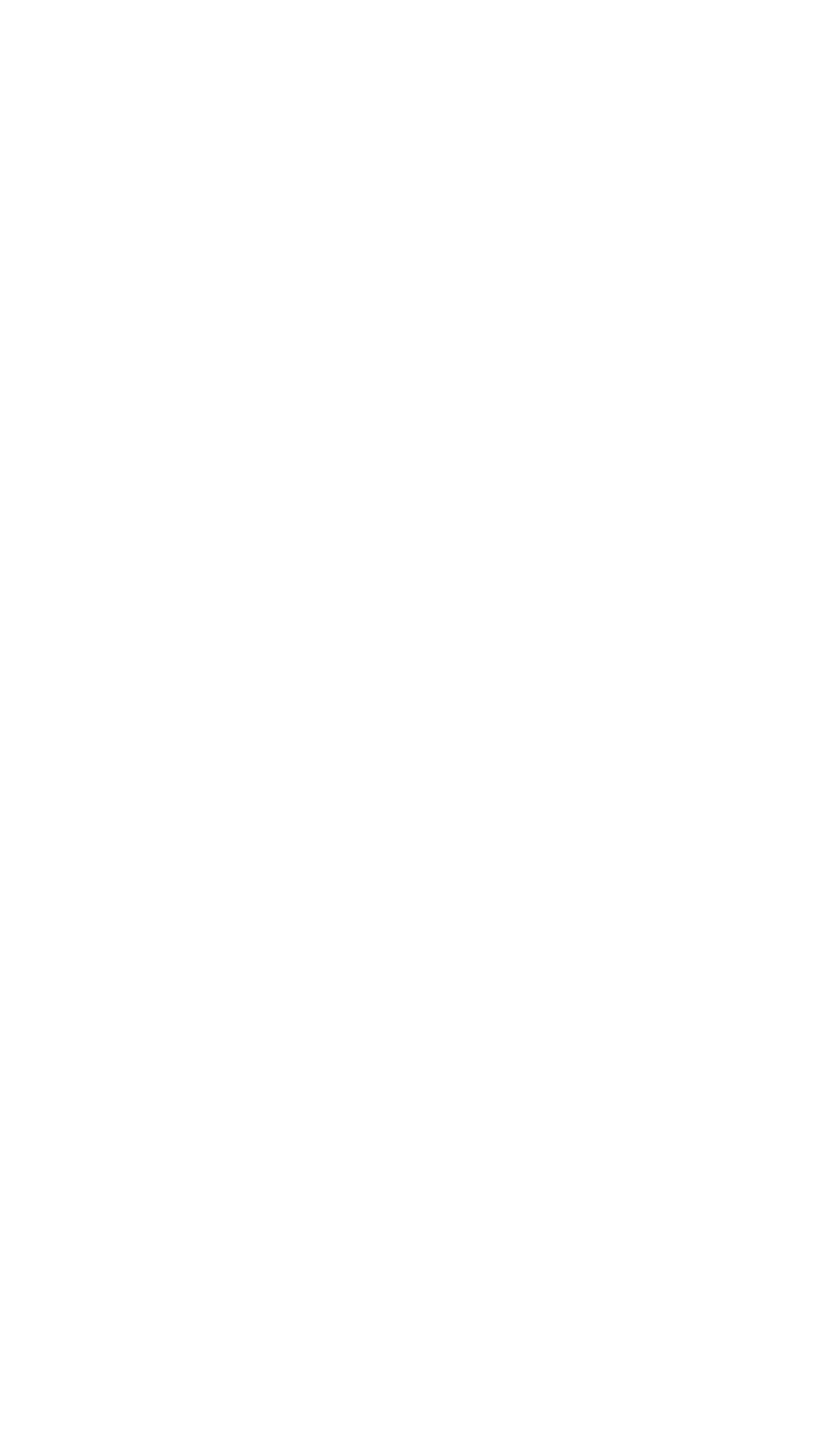
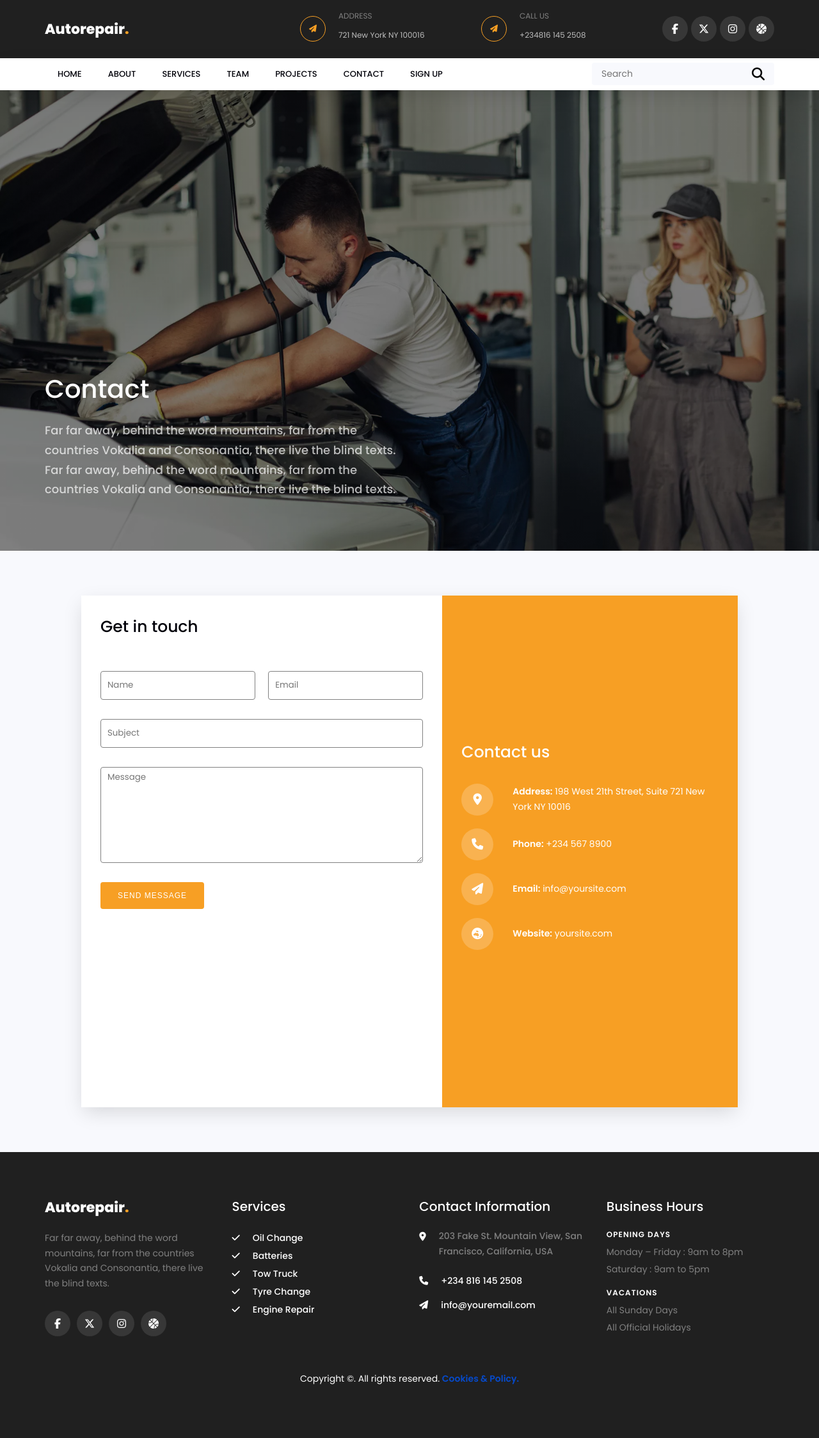
Before and after one commit to LovelyMe-Nachi/solar_wave, a PHP site: page /contact.php in a window 1280 px wide. Before the commit the page is empty. Shown: the whole page at 64% size. Before the commit the page ends 800 px from the top, so only its background shows below. Run offline with PHP 8.4, Linux system fonts and the light colour scheme; some libraries are stand-ins or nearby versions; some web fonts are replaced.

Commit message:
New modifications made

```diff
--- a/assets/css/main.css
+++ b/assets/css/main.css
@@ -21,6 +21,7 @@
     font-weight: 500;
     color: var(--quaternary-color);
     line-height: 1.5;
+    text-transform: capitalize;
     margin-bottom: 20px;
 }
 
@@ -291,3 +292,209 @@
 .done_projects .project_col .project_img{
     object-fit: cover;
 }
+
+@media (max-width: 900px) {
+    .done_projects {
+        padding: 0px 20px;
+    }
+
+    .done_projects .project_col {
+        width: 48%;
+    }
+}
+
+@media (max-width: 500px) {
+    .done_projects .project_col {
+        width: 100%;
+    }
+}
+/* end */
+
+/* contact_form_container */
+.contact_form_container{
+    background-color: var(--secondary-bg-color);
+    padding: 70px;
+}
+
+.contact_form_container .form_wrapper{
+    width: 90%;
+    height: 100vh;
+    margin: 0 auto;
+    background-color: var(--quaternary-color);
+    box-shadow: var(--primary-shadow);
+    display: flex;
+    justify-content: space-between;
+    align-items: flex-start;
+}
+
+.contact_form_container .form_wrapper .contact_form_col{
+    height: 100%;
+}
+
+.contact_form_container .form_wrapper .contact_form_col:first-child{
+    width: 55%;
+    padding: 30px;
+}
+
+.contact_form_container .form_wrapper .contact_form_col h2{
+    color: var(--quinary-color);
+    font-size: 25px;
+    font-weight: 500;
+    margin-bottom: 50px;
+}
+
+.contact_form_container .form_wrapper .contact_form_col:first-child input,
+.contact_form_container .form_wrapper .contact_form_col:first-child textarea{
+    display: block;
+    border: 1px solid var(--secondary-text-color);
+    height: 45px;
+    font-family: "Poppins", sans-serif;
+    padding: 5px 10px;
+    border-radius: 4px;
+    color: var(--secondary-text-color);
+    width: 100%;
+    background-color: transparent;
+    margin-bottom: 30px;
+    outline: none;
+}
+
+.contact_form_container .form_wrapper .contact_form_col:first-child input:focus,
+.contact_form_container .form_wrapper .contact_form_col:first-child textarea:focus{
+    border: 1px solid var(--secondary-color);
+}
+
+.contact_form_container .form_wrapper .contact_form_col:first-child .form_inputs{
+    width: 100%;
+    display: flex;
+    justify-content: space-between;
+    align-items: center;
+    margin-bottom: 30px;
+}
+
+.contact_form_container .form_wrapper .contact_form_col:first-child .form_inputs input{
+    width: 48%;
+    margin-bottom: 0;
+}
+
+.contact_form_container .form_wrapper .contact_form_col:first-child textarea{
+    height: 150px;
+}
+
+.contact_form_container .form_wrapper .contact_form_col:first-child button{
+    display: block;
+    padding: 12px 25px;
+    border-radius: 4px;
+    font-size: 12px;
+    font-weight: 500;
+    background-color: var(--secondary-color);
+    color: var(--quaternary-color);
+    text-transform: uppercase;
+    cursor: pointer;
+    letter-spacing: 1px;
+    border: 2px solid transparent;
+    transition: .2s;
+}
+
+.contact_form_container .form_wrapper .contact_form_col:first-child button:hover{
+    border: 2px solid var(--secondary-color);
+    background-color: transparent;
+    color: var(--secondary-color);
+}
+
+.contact_form_container .form_wrapper .contact_form_col:last-child{
+    background-color: var(--secondary-color);
+    padding: 30px;
+    width: 45%;
+    display: flex;
+    justify-content: center;
+    align-items: center;
+}
+
+.contact_form_container .form_wrapper .contact_form_col:last-child h2{
+    color: var(--quaternary-color);
+    margin-bottom: 30px;
+}
+
+.contact_form_container .form_wrapper .contact_form_col:last-child .contact_info {
+    display: flex;
+    gap: 30px;
+    align-items: center;
+    margin-bottom: 20px;
+}
+
+.contact_form_container .form_wrapper .contact_form_col:last-child .contact_info .contact_icons {
+    width: 50px;
+    height: 50px;
+    border-radius: 50%;
+    background-color: rgba(255,255,255,0.2);
+    display: flex;
+    justify-content: center;
+    align-items: center;
+    font-size: 18px;
+    color: var(--quaternary-color);
+}
+
+.contact_form_container .form_wrapper .contact_form_col:last-child .contact_info .contact_info_Text {
+    width: 80%;
+}
+
+.contact_form_container .form_wrapper .contact_form_col:last-child .contact_info .contact_info_Text p {
+    margin-bottom: 0;
+    color: var(--quaternary-color);
+}
+
+.contact_form_container .form_wrapper .contact_form_col:last-child .contact_info .contact_info_Text p span {
+    font-weight: 600;
+}
+
+.contact_form_container .form_wrapper .contact_form_col:last-child .contact_info .contact_info_Text p a {
+    color: var(--quaternary-color);
+    text-decoration: none;
+    transition: .4s;
+}
+
+.contact_form_container .form_wrapper .contact_form_col:last-child .contact_info .contact_info_Text p a:hover {
+    color: var(--primary-color);
+}
+
+@media (max-width: 900px) {
+    .contact_form_container{
+        padding: 20px;
+    }
+
+    .contact_form_container .form_wrapper{
+        width: 100%;
+        height: 120vh;
+    }
+
+    .contact_form_container .form_wrapper .contact_form_col:last-child{
+        padding: 20px;
+    }
+
+    .contact_form_container .form_wrapper .contact_form_col:last-child .contact_info {
+        gap: 20px;
+    }
+}
+
+@media (max-width: 500px) {
+    .contact_form_container{
+        padding: 20px;
+    }
+
+    .contact_form_container .form_wrapper{
+        flex-wrap: wrap;
+        width: 100%;
+        height: auto;
+    }
+
+    .contact_form_container .form_wrapper .contact_form_col:first-child{
+        height: auto;
+        width: 100%;
+        padding: 20px;
+    }
+
+    .contact_form_container .form_wrapper .contact_form_col:last-child{
+        width: 100%;
+        height: auto;
+    }
+}
--- a/assets/css/style.css
+++ b/assets/css/style.css
@@ -186,7 +186,6 @@ header nav ul li a:hover::before{
 header .search_box{
     width: 25%;
     height: 70%;
-    background-color: var(--secondary-text-color);
     background-color: var(--secondary-bg-color) !important;
     padding: 5px 15px;
     border-radius: 4px;
--- a/contact.php
+++ b/contact.php
@@ -0,0 +1,58 @@
+<!-- header -->
+<?php
+    include_once "includes/header.php";
+?>
+<!-- header -->
+
+<!-- contact_hero -->
+<section class="contact_hero page_hero">
+    <div>
+        <h1>contact</h1>
+        <p>Far far away, behind the word mountains, far from the countries Vokalia and Consonantia, there live the blind texts. Far far away, behind the word mountains, far from the countries Vokalia and Consonantia, there live the blind texts. </p>
+    </div>
+</section>
+<!-- contact_hero end -->
+
+<!-- contact_form_container -->
+<section class="contact_form_container">
+    <div class="form_wrapper">
+        <form action="" class="contact_form_col">
+            <h2>Get in touch</h2>
+            <div class="form_inputs">
+                <input type="text" name="" id="" placeholder="Name">
+                <input type="email" name="" id="" placeholder="Email">
+            </div>
+            <input type="text" name="" id="" placeholder="Subject">
+            <textarea name="" id="" placeholder="Message"></textarea>
+            <button type="submit">send message</button>
+        </form>
+        <div class="contact_form_col">
+            <div class="contact_form_info">
+                <h2>Contact us</h2>
+                <div class="contact_info">
+                    <div class="contact_icons"><i class="fa-solid fa-location-dot"></i></div>
+                    <div class="contact_info_Text"><p><span>Address:</span> 198 West 21th Street, Suite 721 New York NY 10016</p></div>
+                </div>
+                <div class="contact_info">
+                    <div class="contact_icons"><i class="fa-solid fa-phone"></i></div>
+                    <div class="contact_info_Text"><p><span>Phone:</span> <a href="">+234 567 8900</a></p></div>
+                </div>
+                <div class="contact_info">
+                    <div class="contact_icons"><i class="fa-solid fa-paper-plane"></i></div>
+                    <div class="contact_info_Text"><p><span>Email:</span> <a href="">info@yoursite.com</a></p></div>
+                </div>
+                <div class="contact_info">
+                    <div class="contact_icons"><i class="fa-solid fa-earth-oceania"></i></div>
+                    <div class="contact_info_Text"><p><span>Website:</span> <a href="">yoursite.com</a></p></div>
+                </div>
+            </div>
+        </div>
+    </div>
+</section>
+<!-- contact_form_container end -->
+
+<!-- footer -->
+<?php
+    include_once "includes/footer.php";
+?>
+<!-- footer -->
--- a/includes/header.php
+++ b/includes/header.php
@@ -91,9 +91,10 @@
             <ul>
                 <li><a href="index.php">home <span><i class="fa-solid fa-angle-right"></i></span></a></li>
                 <li><a href="about.php">about <span><i class="fa-solid fa-angle-right"></i></span></a></li>
-                <li><a href="">services <span><i class="fa-solid fa-angle-right"></i></span></a></li>
-                <li><a href="">products <span><i class="fa-solid fa-angle-right"></i></span></a></li>
-                <li><a href="">contact <span><i class="fa-solid fa-angle-right"></i></span></a></li>
+                <li><a href="services.php">services <span><i class="fa-solid fa-angle-right"></i></span></a></li>
+                <li><a href="projects.php">projects <span><i class="fa-solid fa-angle-right"></i></span></a></li>
+                <li><a href="contact.php">contact <span><i class="fa-solid fa-angle-right"></i></span></a></li>
+                <li><a href="team.php">team <span><i class="fa-solid fa-angle-right"></i></span></a></li>
                 <li><a href="">sign up <span><i class="fa-solid fa-angle-right"></i></span></a></li>
             </ul>
 
```
